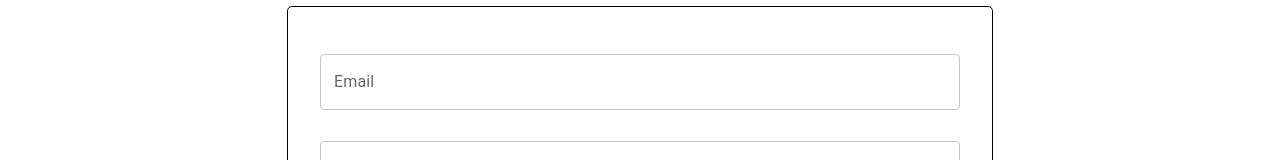
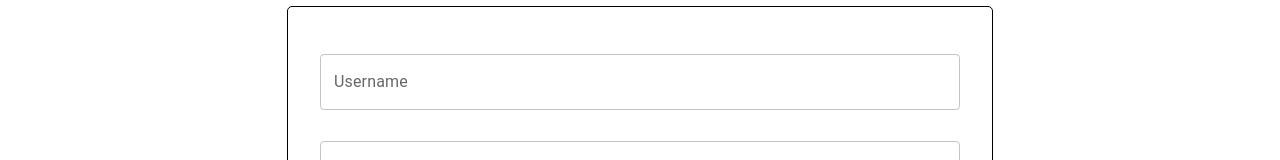
Before and after one commit to Dwyane37/DreamTeam, a React (Create React App) app in the folder frontend/: page /login in a window 1280 px wide. Shown: the part 145-305 px from the top of the page. Built offline with nearby package versions, Linux system fonts and the light colour scheme.

Commit message:
finish login api

```diff
--- a/frontend/src/components/LoginForm.jsx
+++ b/frontend/src/components/LoginForm.jsx
@@ -3,16 +3,19 @@ import TextField from '@mui/material/TextField';
 import Button from '@mui/material/Button';
 import Box from '@mui/material/Box';
 import { useNavigate } from 'react-router-dom';
+import { apiGet } from './API';
 
-function LoginForm() {
-  const [email, setEmail] = React.useState('');
+function LoginForm () {
+  const [username, setUsername] = React.useState('');
   const [password, setPassword] = React.useState('');
   const navigate = useNavigate();
 
   const login = (e) => {
     e.preventDefault();
-    console.log(email);
-    console.log(password);
+    apiGet('user/login', { username, password }).then((token) => {
+      localStorage.setItem('token', token);
+      navigate('/home')
+    });
   };
 
   return (
@@ -24,11 +27,11 @@ function LoginForm() {
       }}
     >
       <TextField
-        aria-label="Email input"
+        aria-label="Username input"
         id="loginEmail"
-        label="Email"
+        label="Username"
         onChange={(e) => {
-          setEmail(e.target.value);
+          setUsername(e.target.value);
         }}
       />
       <TextField
--- a/frontend/src/pages/LoginPage.jsx
+++ b/frontend/src/pages/LoginPage.jsx
@@ -2,10 +2,7 @@ import LoginForm from '../components/LoginForm';
 import React from 'react';
 import LoginNav from '../components/LoginNav';
 import ForgotPassword from '../components/ForgotPassword';
-
-function LoginPage() {
-  //   localStorage.setItem('authToken', '');
-  //   localStorage.setItem('email', '');
+function LoginPage () {
   return (
     <div className="login_registerPage">
       <LoginNav />
```
